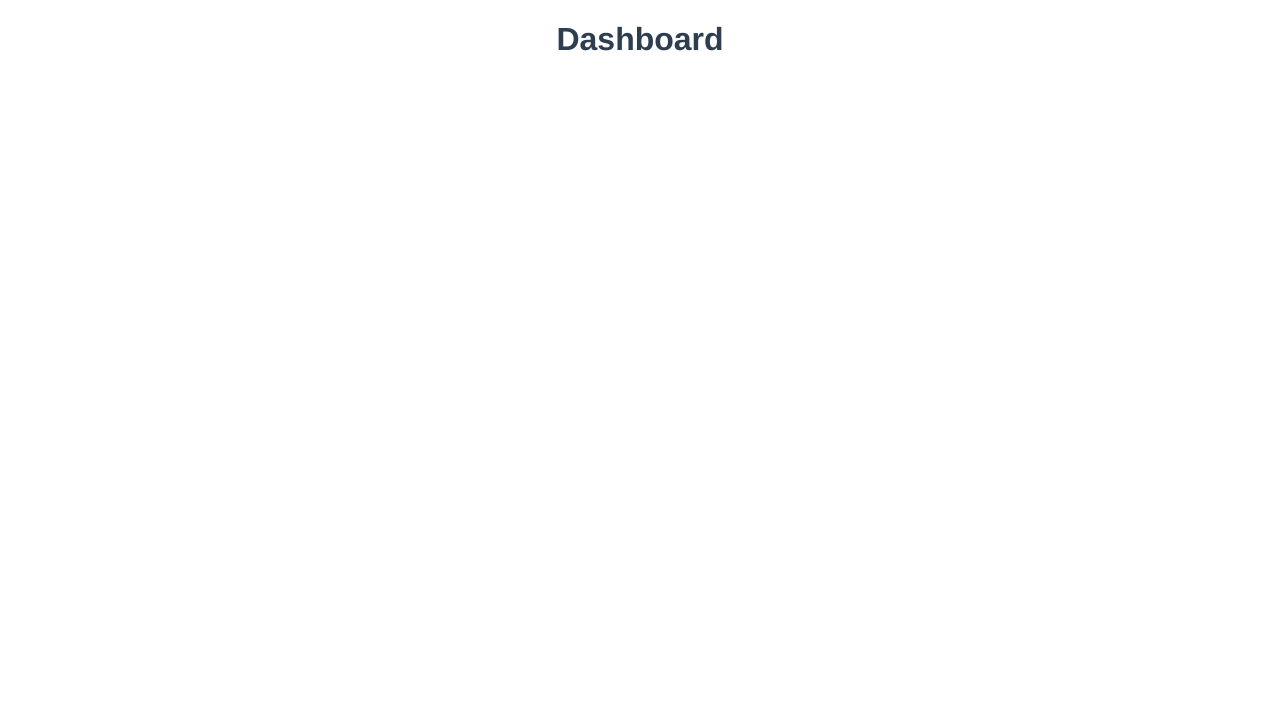
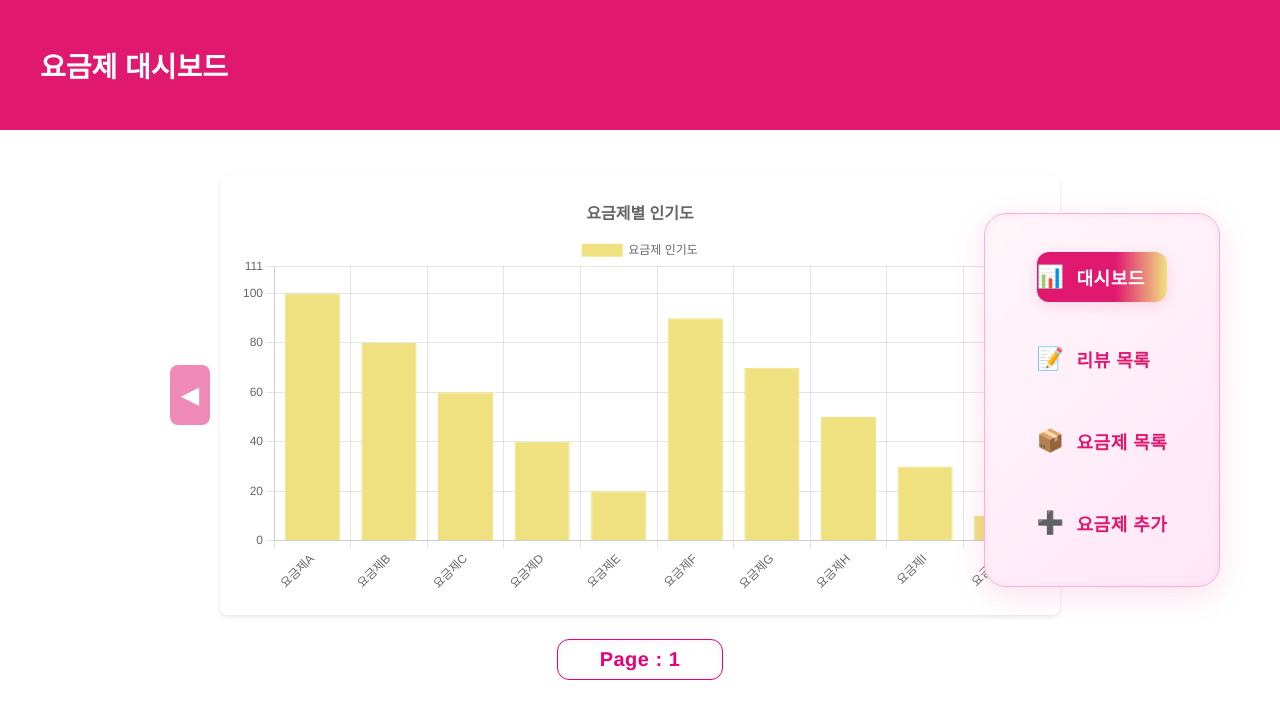
Before and after one commit to URECA-UFit/ufit-fe, a Vue app: page /dashboard in a window 1280 px wide. Shown: the top 718 px of the page. Built offline with nearby package versions, Linux system fonts and the light colour scheme; no server answers.

Commit message:
feat: 어드민 대시보드 페이지

```diff
--- a/src/views/DashBoardPage.vue
+++ b/src/views/DashBoardPage.vue
@@ -1,11 +1,307 @@
 <template>
   <div>
-    <h1>Dashboard</h1>
+    <AdminMenuBar />
+    <header class="list-header">
+      <h1>요금제 대시보드</h1>
+    </header>
+    <div v-if="loading">로딩 중...</div>
+    <div v-else-if="!hasData" class="no-data">
+      <p>데이터가 없습니다.</p>
+    </div>
+    <div v-else class="chart-area-wrapper">
+      <div
+        class="chart-area"
+        @mousemove="onChartMouseMove"
+        @mouseleave="onChartMouseLeave"
+        :style="{ position: 'relative', width: '800px', height: '400px', margin: '0 auto' }"
+      >
+        <Bar
+          :data="chartData"
+          :options="chartOptions"
+          :width="800"
+          :height="400"
+        />
+        <button
+          class="side-pagination left"
+          :class="{ active: hoverSide === 'left' }"
+          @click="fetchPreviousPage"
+          :disabled="!hasPrevious"
+        >
+          ◀
+        </button>
+        <button
+          class="side-pagination right"
+          :class="{ active: hoverSide === 'right' }"
+          @click="fetchNextPage"
+          :disabled="!hasNext"
+        >
+          ▶
+        </button>
+      </div>
+      <div class="pagination">
+        <span>Page : {{ currentPage }}</span>
+      </div>
+    </div>
   </div>
 </template>
 
 <script setup>
+import { ref, onMounted, watch, computed } from 'vue'
+import { Bar } from 'vue-chartjs'
+import {
+  Chart,
+  CategoryScale,
+  LinearScale,
+  BarElement,
+  Title,
+  Tooltip,
+  Legend
+} from 'chart.js'
+import api from '@/api/axiosInstance'
+import AdminMenuBar from '@/components/AdminMenuBar.vue'
+
+Chart.register(CategoryScale, LinearScale, BarElement, Title, Tooltip, Legend)
+
+const loading = ref(false)
+const currentPage = ref(1)
+const hasPrevious = ref(false)
+const hasNext = ref(false)
+const ratePlanMetrics = ref([])
+const hoverSide = ref(null) // 'left' or 'right' or null
+
+const hasData = computed(() => {
+  return ratePlanMetrics.value && ratePlanMetrics.value.length > 0
+})
+
+const fetchRatePlanMetrics = async (page) => {
+  loading.value = true
+  try {
+    const response = await api.get(`/api/admin/rateplans/metrics?page=${page-1}&size=10`)
+    const data = response.data
+
+    // 실제 데이터가 없거나 item이 비어있으면 더미 데이터 사용
+    let items = data.item && data.item.length > 0 ? data.item : [
+      { planName: '요금제A', popularity: 100 },
+      { planName: '요금제B', popularity: 80 },
+      { planName: '요금제C', popularity: 60 },
+      { planName: '요금제D', popularity: 40 },
+      { planName: '요금제E', popularity: 20 },
+      { planName: '요금제F', popularity: 90 },
+      { planName: '요금제G', popularity: 70 },
+      { planName: '요금제H', popularity: 50 },
+      { planName: '요금제I', popularity: 30 },
+      { planName: '요금제J', popularity: 10 }
+    ]
+    ratePlanMetrics.value = items
+
+    // 페이지네이션 상태 업데이트
+    hasPrevious.value = page > 1
+    hasNext.value = true
+    currentPage.value = page
+
+    console.log('Page:', page, 'HasPrevious:', hasPrevious.value, 'HasNext:', hasNext.value)
+  } catch (error) {
+    // 에러 시에도 더미 데이터 사용
+    ratePlanMetrics.value = [
+      { planName: '요금제A', popularity: 100 },
+      { planName: '요금제B', popularity: 80 },
+      { planName: '요금제C', popularity: 60 },
+      { planName: '요금제D', popularity: 40 },
+      { planName: '요금제E', popularity: 20 },
+      { planName: '요금제F', popularity: 90 },
+      { planName: '요금제G', popularity: 70 },
+      { planName: '요금제H', popularity: 50 },
+      { planName: '요금제I', popularity: 30 },
+      { planName: '요금제J', popularity: 10 }
+    ]
+    hasPrevious.value = page > 1
+    hasNext.value = true
+    currentPage.value = page
+    console.error(error)
+  } finally {
+    loading.value = false
+  }
+}
+
+const fetchPreviousPage = () => {
+  if (currentPage.value > 1) {
+    fetchRatePlanMetrics(currentPage.value - 1)
+  }
+}
+
+const fetchNextPage = () => {
+  fetchRatePlanMetrics(currentPage.value + 1)
+}
+
+function onChartMouseMove(e) {
+  const rect = e.target.getBoundingClientRect()
+  const x = e.clientX - rect.left
+  if (x < rect.width / 2) {
+    hoverSide.value = 'left'
+  } else {
+    hoverSide.value = 'right'
+  }
+}
+function onChartMouseLeave() {
+  hoverSide.value = null
+}
+
+onMounted(() => {
+  fetchRatePlanMetrics(1)
+})
+
+const chartData = ref({
+  labels: [],
+  datasets: [
+    {
+      label: '요금제 인기도',
+      backgroundColor: '#F0E180',
+      data: [],
+      borderWidth: 1,
+      borderColor: '#F0E180'
+    }
+  ]
+})
+
+const chartOptions = ref({
+  responsive: true,
+  maintainAspectRatio: false,
+  plugins: {
+    legend: {
+      display: true,
+      position: 'top'
+    },
+    title: {
+      display: true,
+      text: '요금제별 인기도',
+      font: {
+        size: 16
+      }
+    }
+  },
+  scales: {
+    y: {
+      beginAtZero: true,
+      max: 100,
+      ticks: {
+        stepSize: 20
+      }
+    },
+    x: {
+      ticks: {
+        maxRotation: 45,
+        minRotation: 45
+      }
+    }
+  }
+})
+
+// ratePlanMetrics가 변경될 때마다 차트 데이터 및 y축 옵션 업데이트
+watch(ratePlanMetrics, (newMetrics) => {
+  if (newMetrics && newMetrics.length > 0) {
+    chartData.value.labels = newMetrics.map(item => item.planName)
+    chartData.value.datasets[0].data = newMetrics.map(item => item.popularity)
+
+    const max = Math.max(...newMetrics.map(item => item.popularity))
+    chartOptions.value.scales.y.max = Math.ceil(max * 1.1)
+    chartOptions.value.scales.y.ticks.stepSize = Math.ceil(max / 5)
+  }
+}, { immediate: true })
 </script>
 
 <style scoped>
+.chart-area-wrapper {
+  display: flex;
+  flex-direction: column;
+  align-items: center;
+  padding: 20px;
+}
+
+.chart-area {
+  position: relative;
+  width: 800px;
+  height: 400px;
+  background-color: white;
+  border-radius: 8px;
+  box-shadow: 0 2px 4px rgba(0, 0, 0, 0.1);
+  padding: 20px;
+}
+.side-pagination {
+  position: absolute;
+  top: 50%;
+  transform: translateY(-50%);
+  width: 40px;
+  height: 60px;
+  background: #e0186f;
+  color: white;
+  border: none;
+  border-radius: 8px;
+  font-size: 24px;
+  opacity: 0.5;
+  cursor: pointer;
+  z-index: 2;
+  transition: opacity 0.2s, background 0.2s;
+  pointer-events: auto;
+}
+.side-pagination.left {
+  left: -50px;
+}
+.side-pagination.right {
+  right: -50px;
+}
+.side-pagination.active {
+  opacity: 1;
+  background: #c0155e;
+}
+
+/* 헤더 */
+.list-header {
+  background-color: #e0186f;
+  color: white;
+  padding: 45px 40px;
+  margin-bottom: 25px;
+  display: flex;
+  justify-content: space-between;
+  align-items: center;
+}
+
+.list-header h1 {
+  font-size: 28px;
+  margin: 0;
+  font-weight: 700;
+}
+
+.pagination {
+  margin-top: 24px;
+  display: flex;
+  justify-content: center;
+  align-items: center;
+  gap: 8px;
+  background: rgba(255,255,255,0.7);
+  border-radius: 12px;
+  box-shadow: 0 1px 8px rgba(230,0,122,0.07) inset;
+  padding: 8px 22px;
+  min-width: 120px;
+  font-size: 17px;
+  font-weight: 600;
+  color: #e6007a;
+  border: 1.5px solid #e6007a;
+  letter-spacing: 0.5px;
+  transition: box-shadow 0.2s, border 0.2s, background 0.2s;
+}
+.pagination span {
+  font-size: 20px;
+  font-weight: 700;
+  color: #e6007a;
+  letter-spacing: 0.5px;
+  padding: 0 2px;
+}
+
+
+.no-data {
+  text-align: center;
+  padding: 40px;
+  font-size: 18px;
+  color: #666;
+}
 </style>
```
